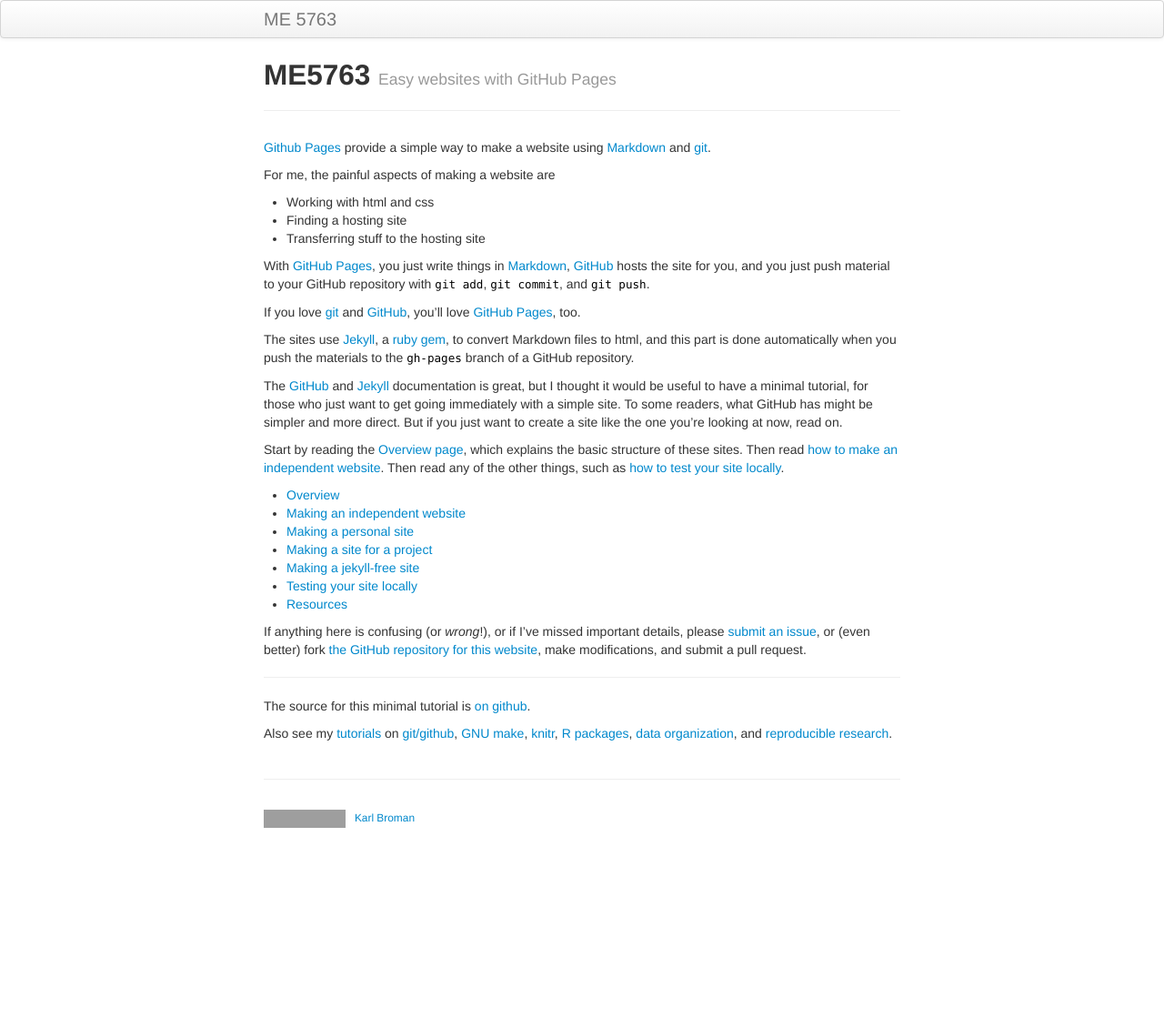
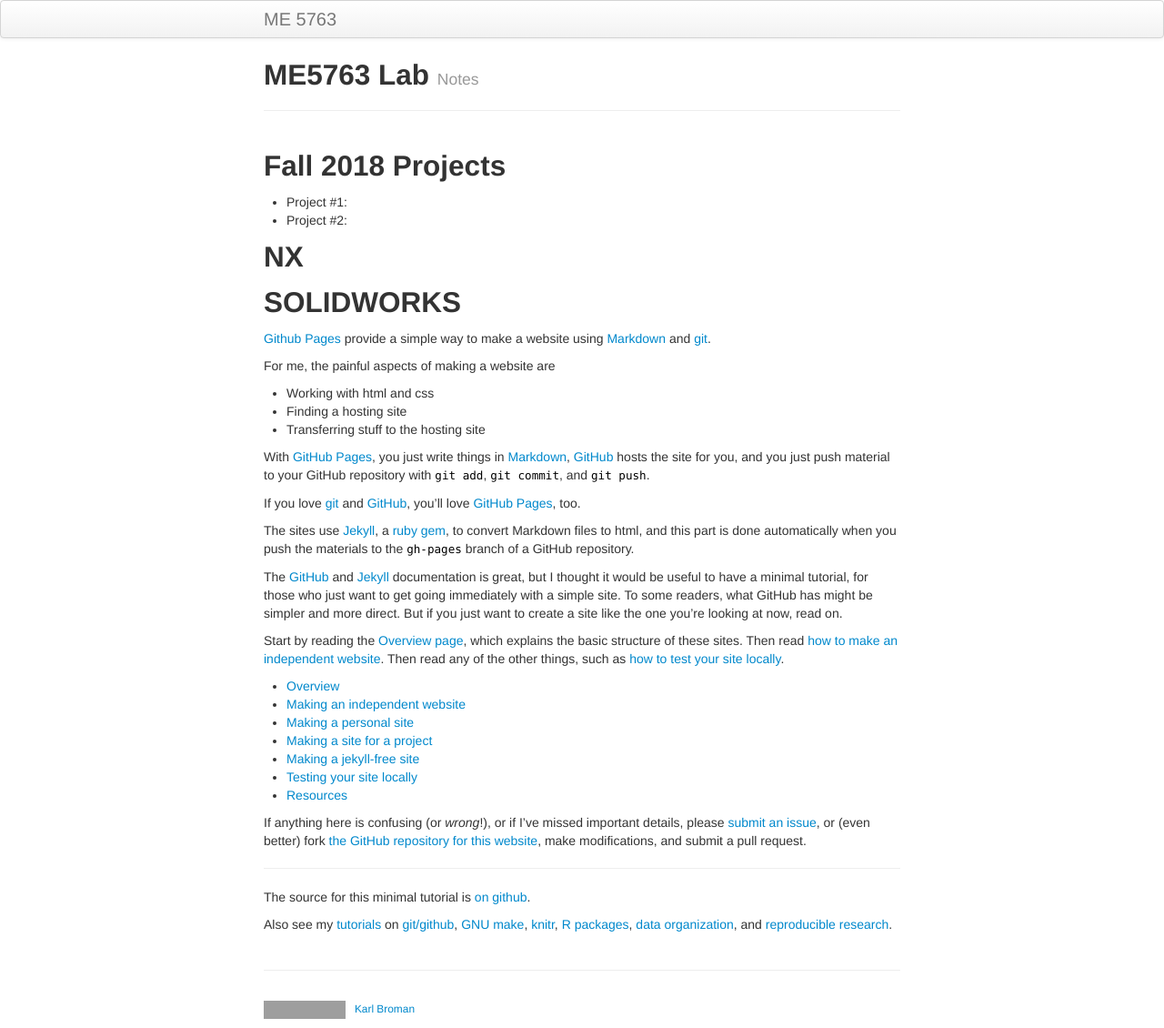
Before and after one commit to me5763/lab-fs19, a Jekyll site: the page built from index.md, in a window 1280 px wide. Shown: the whole page at 91% size. Built offline with Jekyll 4.4.1, drawn with Linux system fonts in a browser that asks for light colours; before the commit the page ends 920 px from its top, so only the background shows below that; grey boxes are pictures that could not be loaded.

Commit message:
initial commit

```diff
--- a/index.md
+++ b/index.md
@@ -1,9 +1,19 @@
 ---
 layout: page
-title: ME5763
-tagline: Easy websites with GitHub Pages
+title: ME5763 Lab
+tagline: Notes
 description: Minimal tutorial on making a simple website with GitHub Pages
 ---
+
+## Fall 2018 Projects
+- Project #1:
+- Project #2:
+
+## NX
+
+## SOLIDWORKS
+
+
 
 [Github Pages](https://pages.github.com) provide a simple way to make a
 website using
```
